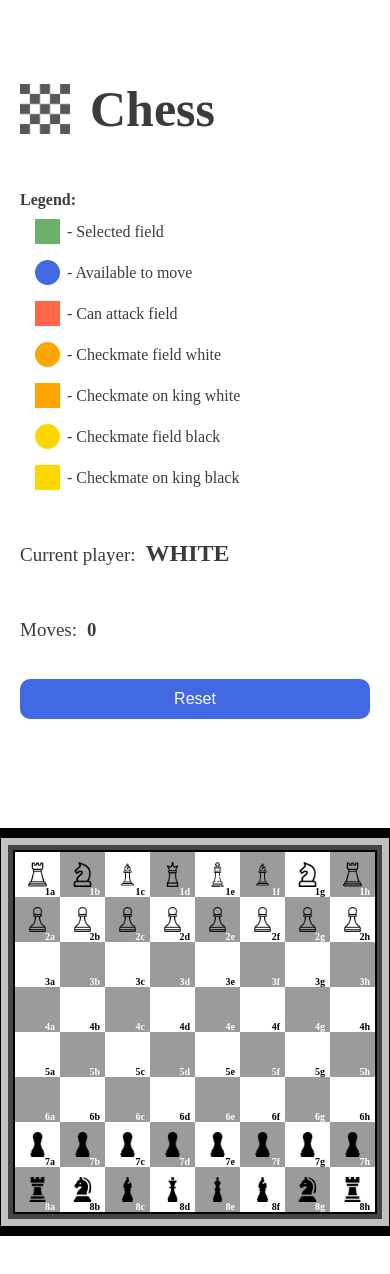
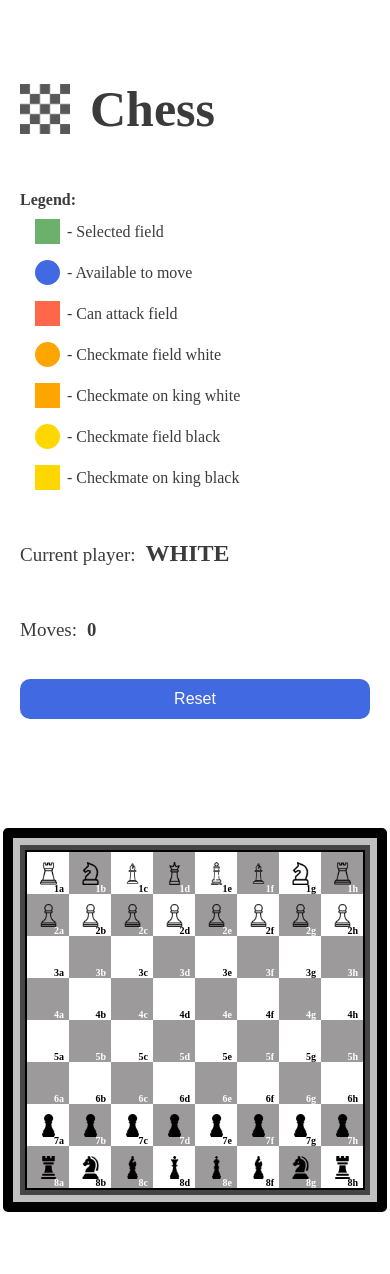
Before and after one commit to bartul9/chess, a React (Create React App) app: page / in a window 390 px wide. Shown: the top 1274 px of the page. Built offline with nearby package versions, Linux system fonts and the light colour scheme.

Commit message:
Add additional media query

```diff
--- a/src/components/TableFields.css
+++ b/src/components/TableFields.css
@@ -91,3 +91,14 @@
         width: 25px;
     }
 }
+
+@media (max-width: 430px) {
+    .TableField {
+        height: 42px;
+        width: 42px;
+    }
+
+    .pieces {
+        width: 23px;
+    }
+}
```
